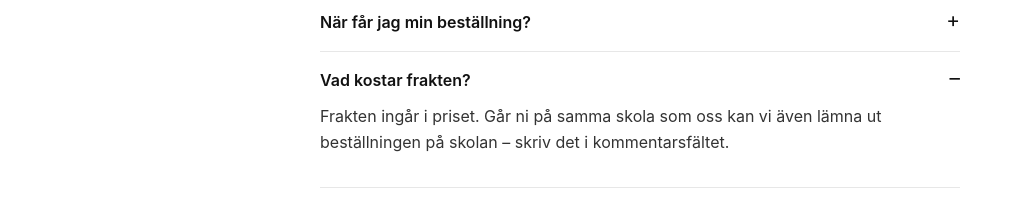
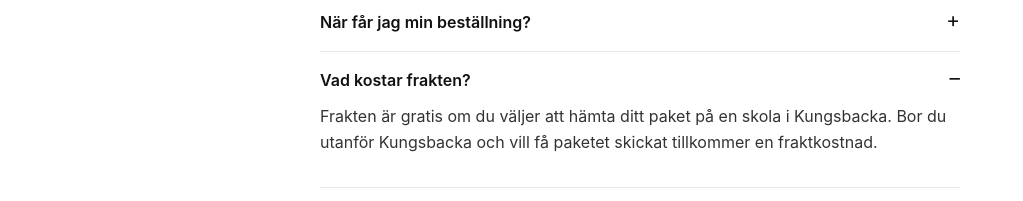
Before and after one commit to studentstilUF/studentstil, a website built with Vite: page vanliga-fragor/index.html in a window 1280 px wide. Both pictures are taken after a click on the heading "Vad kostar frakten?". Shown: the part 225-426 px from the top of the page, without its empty margins (0-1023 px from the left). Built offline with nearby package versions, Linux system fonts and the light colour scheme.

Commit message:
Frågor & svar: gratis frakt vid hämtning på skola i Kungsbacka
Co-Authored-By: Claude Opus 5.5 <noreply@anthropic.com>

```diff
--- a/vanliga-fragor/index.html
+++ b/vanliga-fragor/index.html
@@ -35,7 +35,7 @@
           </details>
           <details>
             <summary>Vad kostar frakten?</summary>
-            <div><p>Frakten ingår i priset. Går ni på samma skola som oss kan vi även lämna ut beställningen på skolan – skriv det i kommentarsfältet.</p></div>
+            <div><p>Frakten är gratis om du väljer att hämta ditt paket på en skola i Kungsbacka. Bor du utanför Kungsbacka och vill få paketet skickat tillkommer en fraktkostnad.</p></div>
           </details>
           <details>
             <summary>Hur vet jag att beställningen gått igenom?</summary>
```
